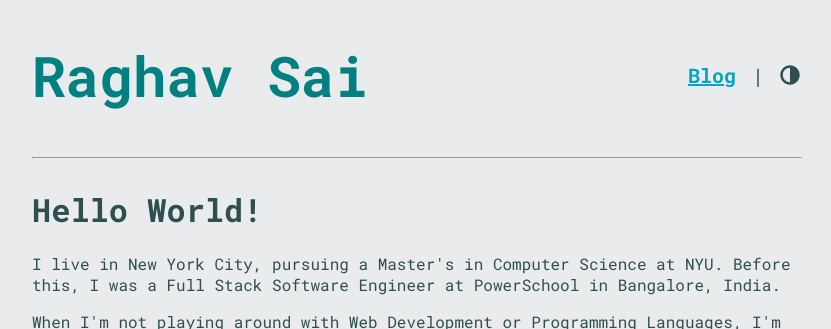
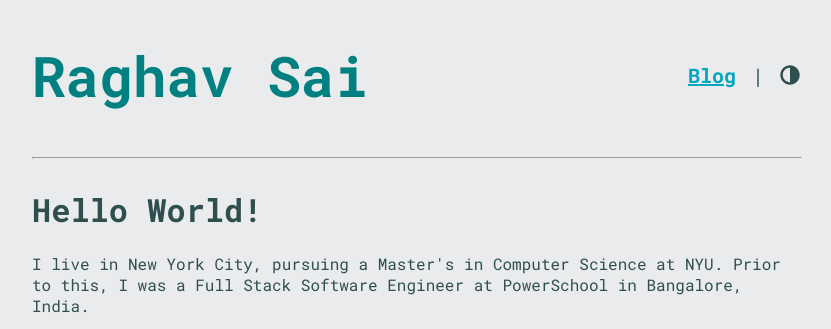
Before and after one commit to petgoldfish/raghavsai.com, a Gatsby site: page / in a window 1280 px wide. Shown: the top 329 px of the page, without its empty margins (224-1055 px from the left). Built offline with nearby package versions, Linux system fonts and the light colour scheme; Gatsby itself is replaced by a stand-in of ours.

Commit message:
Updated landing page text

```diff
--- a/src/pages/index.tsx
+++ b/src/pages/index.tsx
@@ -1,4 +1,4 @@
-import React, { FC } from "react";
+import React from "react";
 
 import Layout from "../components/layout/layout";
 import SEO from "../components/seo";
@@ -22,7 +22,7 @@ function IndexPage() {
 			<h1>Hello World!</h1>
 			<p>
 				I live in New York City, pursuing a Master's in Computer Science at NYU.
-				Before this, I was a Full Stack Software Engineer at PowerSchool in
+				Prior to this, I was a Full Stack Software Engineer at PowerSchool in
 				Bangalore, India.
 			</p>
 			<p>
```
